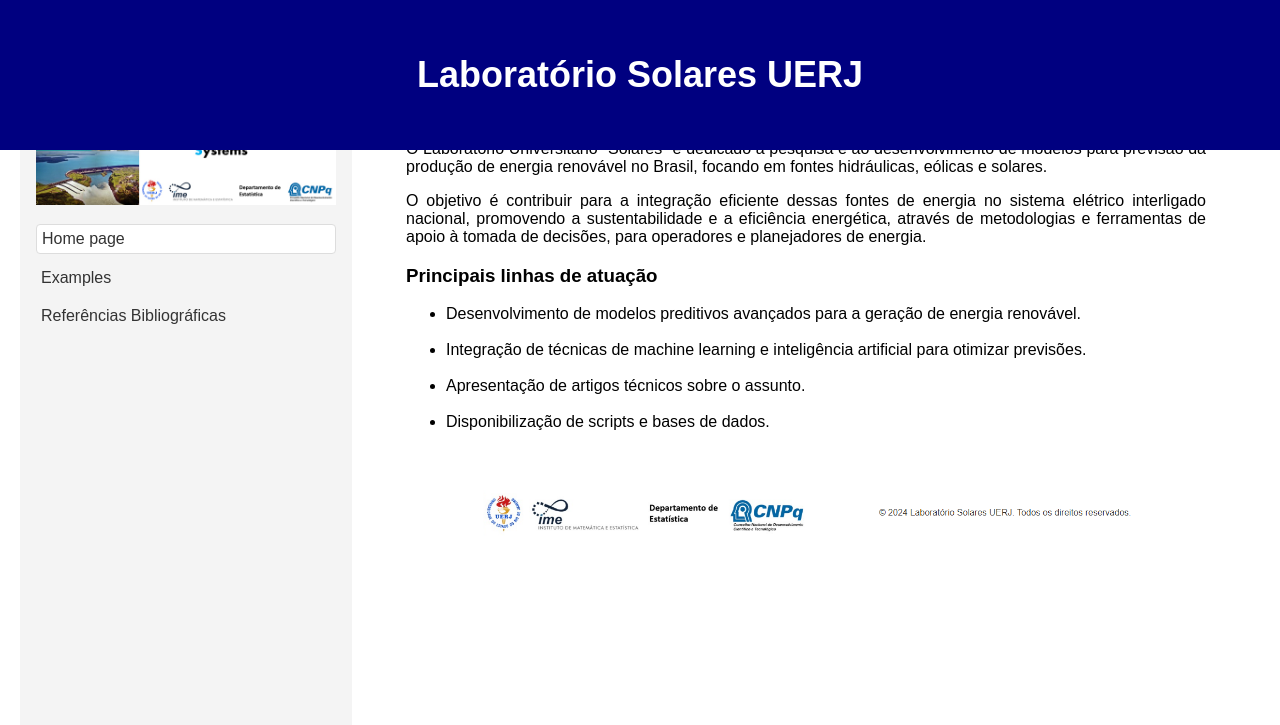
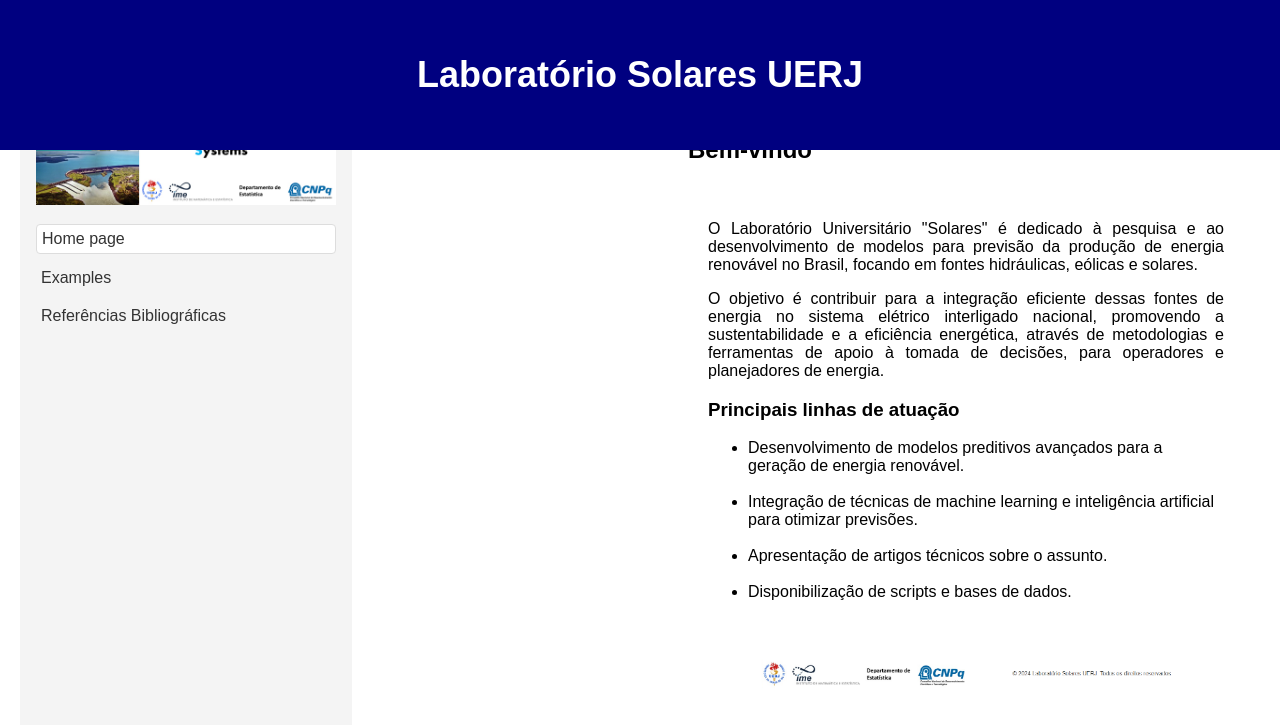
Before and after one commit to LabSolares-UERJ/main, a Jekyll site: the page built from index.html, in a window 1280 px wide. Shown: the top 725 px of the page. Built offline with Jekyll 4.4.1, drawn with Linux system fonts in a browser that asks for light colours.

Commit message:
Update main.css

```diff
--- a/assets/main.css
+++ b/assets/main.css
@@ -90,6 +90,8 @@ aside ul li a.active {
 main {
     flex-grow: 1;
     padding: 1em;
+    margin-left: 320px; /* Compensa a largura da barra lateral */
+    margin-top: 80px; /* Compensa a altura do header */
 }
 
 main img {
```
